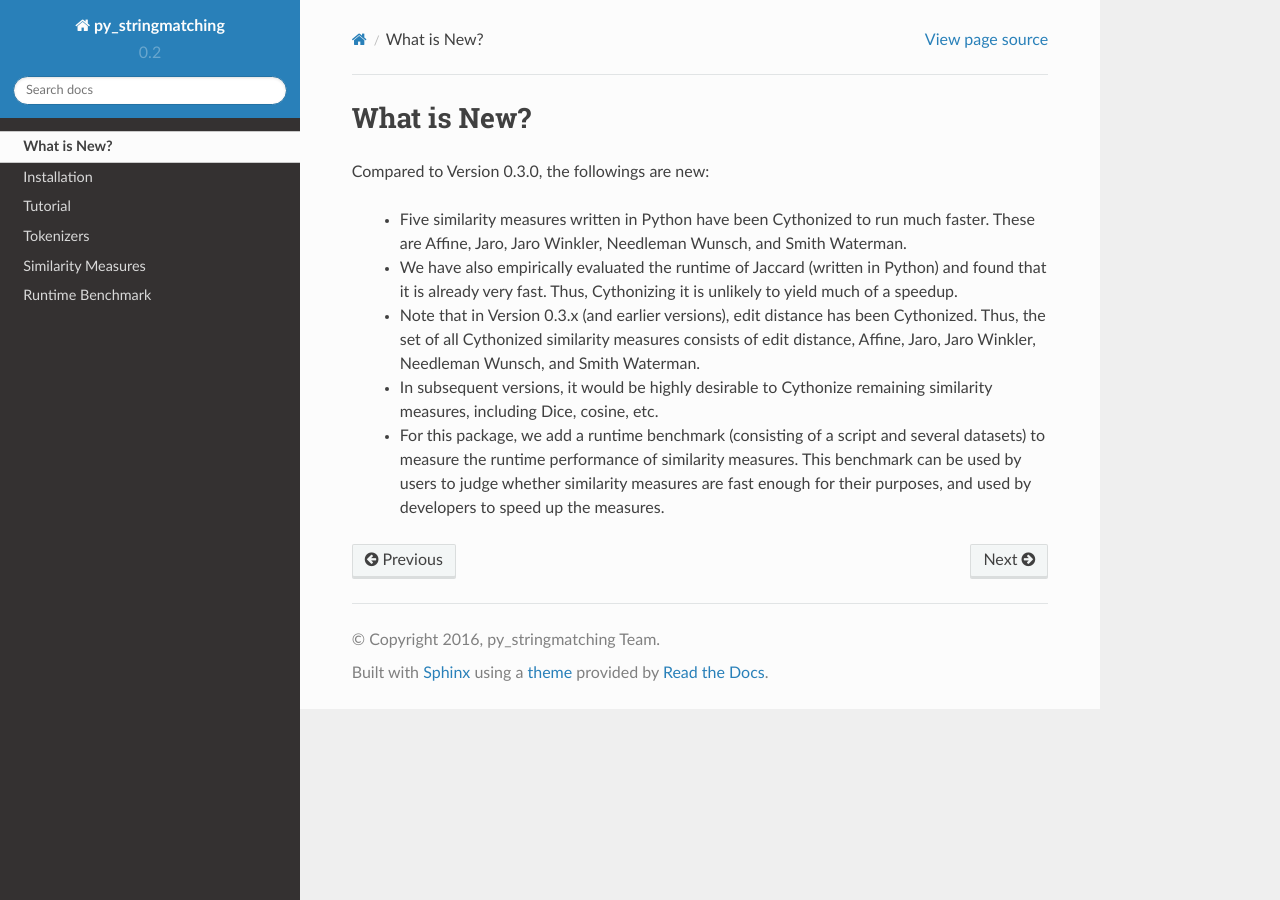
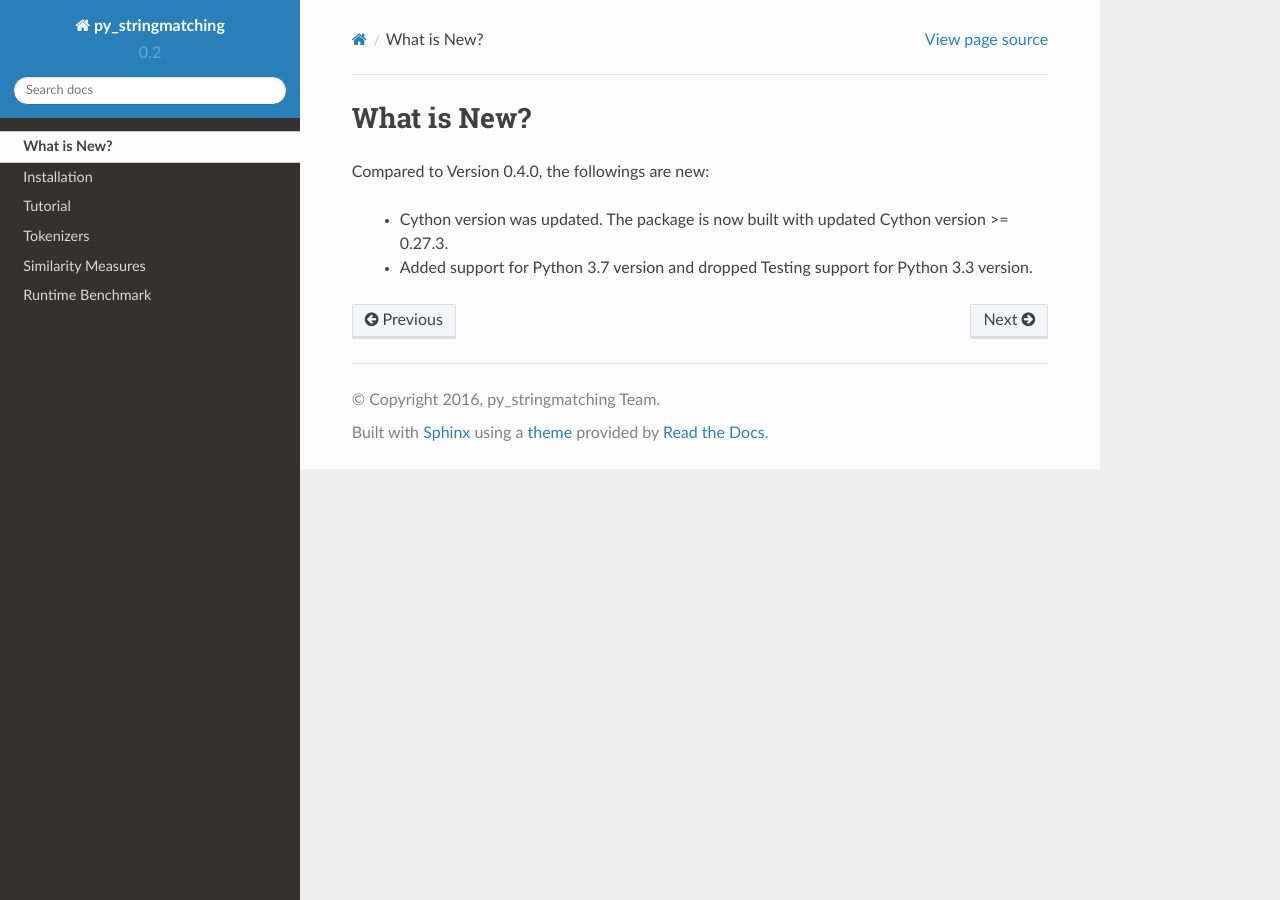
Before and after one commit to wynksaiddestroy/py_stringmatching, a Sphinx documentation site: the page built from docs/WhatIsNew.rst, in a window 1280 px wide. Built offline with Sphinx 7.4.7 and the Read the Docs theme 2.0.0, drawn with Linux system fonts in a browser that asks for light colours.

Commit message:
Update docs to add whatisnew and change python support version (for release 0.4.1)

```diff
--- a/README.rst
+++ b/README.rst
@@ -18,7 +18,7 @@ Important links
 Dependencies
 ============
 
-py_stringmatching has been tested on Python 2.7, Python 3.3, Python 3.4, Python 3.5 and Python 3.6.
+py_stringmatching has been tested on Python 2.7, Python 3.4, Python 3.5, Python 3.6 and Python 3.7.
 
 The required dependencies to build the package are NumPy 1.7.0 or higher,
 Six, and a C or C++ compiler. For the development version, you will also need Cython.
--- a/docs/Installation.rst
+++ b/docs/Installation.rst
@@ -4,7 +4,7 @@ Installation
 
 Requirements
 ------------
-    * Python 2.7 or Python 3.3+
+    * Python 2.7 or Python 3.4+
     * C or C++ compiler (parts of the package are in Cython for efficiency reasons, and you need C or C++ compiler to compile these parts)
 
 Platforms
--- a/docs/WhatIsNew.rst
+++ b/docs/WhatIsNew.rst
@@ -1,14 +1,8 @@
 What is New?
 ============
 
-Compared to Version 0.3.0, the followings are new:
+Compared to Version 0.4.0, the followings are new:
 
-  * Five similarity measures written in Python have been Cythonized to run much faster. These are Affine, Jaro, Jaro Winkler, Needleman Wunsch, and Smith Waterman.
+  * Cython version was updated. The package is now built with updated Cython version >= 0.27.3.
 
-  * We have also empirically evaluated the runtime of Jaccard (written in Python) and found that it is already very fast. Thus, Cythonizing it is unlikely to yield much of a speedup.
-
-  * Note that in Version 0.3.x (and earlier versions), edit distance has been Cythonized. Thus, the set of all Cythonized similarity measures consists of edit distance, Affine, Jaro, Jaro Winkler, Needleman Wunsch, and Smith Waterman.
-
-  * In subsequent versions, it would be highly desirable to Cythonize remaining similarity measures, including Dice, cosine, etc.
-
-  * For this package, we add a runtime benchmark (consisting of a script and several datasets) to measure the runtime performance of similarity measures. This benchmark can be used by users to judge whether similarity measures are fast enough for their purposes, and used by developers to speed up the measures.
+  * Added support for Python 3.7 version and dropped Testing support for Python 3.3 version.
--- a/setup.py
+++ b/setup.py
@@ -99,7 +99,7 @@ if __name__ == "__main__":
 
     setuptools.setup(
         name='py_stringmatching',
-        version='0.4.0',
+        version='0.4.1',
         description='Python library for string matching.',
         long_description=LONG_DESCRIPTION,
         url='https://sites.google.com/site/anhaidgroup/projects/magellan/py_stringmatching',
@@ -121,10 +121,10 @@ if __name__ == "__main__":
             'Programming Language :: Python :: 2',
             'Programming Language :: Python :: 3',
             'Programming Language :: Python :: 2.7',
-            'Programming Language :: Python :: 3.3',
             'Programming Language :: Python :: 3.4',
             'Programming Language :: Python :: 3.5',
             'Programming Language :: Python :: 3.6',
+            'Programming Language :: Python :: 3.7',
             'Topic :: Scientific/Engineering',
             'Topic :: Utilities',
             'Topic :: Software Development :: Libraries',
```
